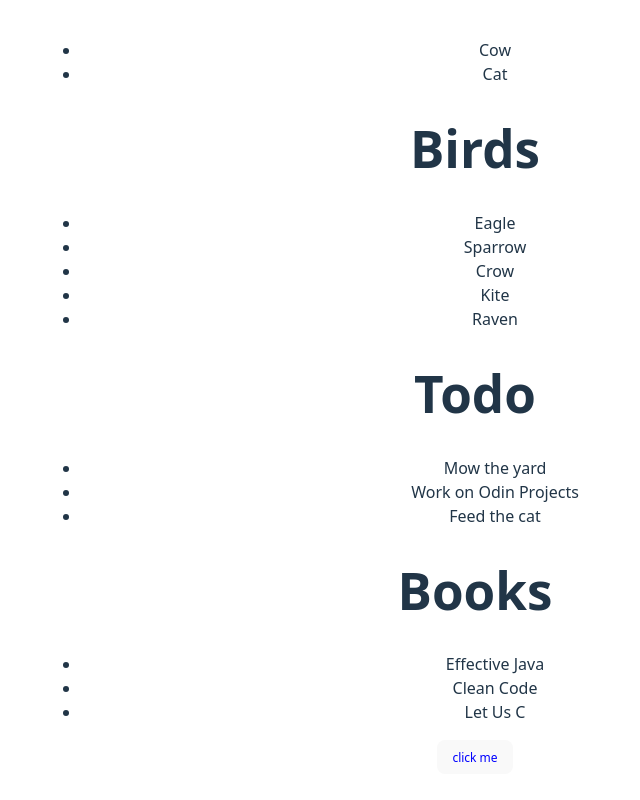
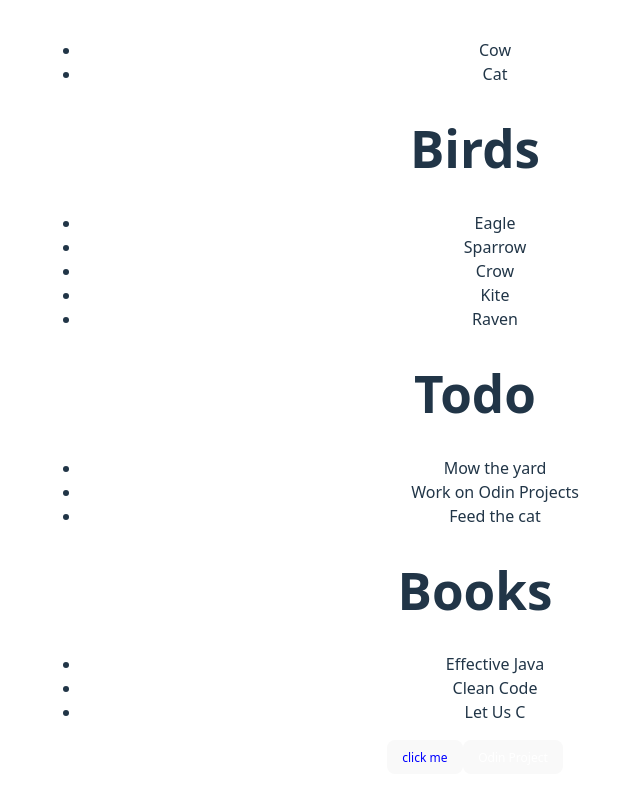
Before and after one commit to Avanish-Sandilya/web_development_projects, a React app in the folder ReactBasics/: page / in a window 1280 px wide. Shown: the part 372-1172 px from the top of the page, without its empty margins (165-805 px from the left). Built offline with nearby package versions, Linux system fonts and the light colour scheme; the HTML template or start-up script is replaced by a standard one.

Commit message:
adding ButtonReference component

```diff
--- /dev/null
+++ b/ReactBasics/src/ReferenceButton.jsx
@@ -0,0 +1,23 @@
+function Button({text,color,fontsize,handleclick}){
+    const buttonStyle={
+        color:color,
+        fontSize:fontsize+"px",
+    }
+
+    return(
+        <button onClick={handleclick} style={buttonStyle}>{text}</button>
+    )
+}
+
+
+function ReferenceButton(){
+    const handleButtonClick=(url)=>{
+        window.location.href=url;
+    }
+
+    return(
+        <Button handleclick={()=>handleButtonClick('https://www.theodinproject.com')} text="Odin Project" color="White" fontsize={12} />
+    )
+}
+
+export default ReferenceButton;
--- a/ReactBasics/src/main.jsx
+++ b/ReactBasics/src/main.jsx
@@ -9,6 +9,7 @@ import BirdList from "./Birds.jsx";
 import Todo from "./Todo.jsx";
 import Books from "./Books.jsx";
 import GetButtons from "./Button.jsx";
+import ReferenceButton from "./ReferenceButton.jsx";
 
 createRoot(document.getElementById("root")).render(
   <StrictMode>
@@ -19,5 +20,6 @@ createRoot(document.getElementById("root")).render(
     <Todo/>
     <Books/>
     <GetButtons/>
+    <ReferenceButton/>
   </StrictMode>
 );
```
